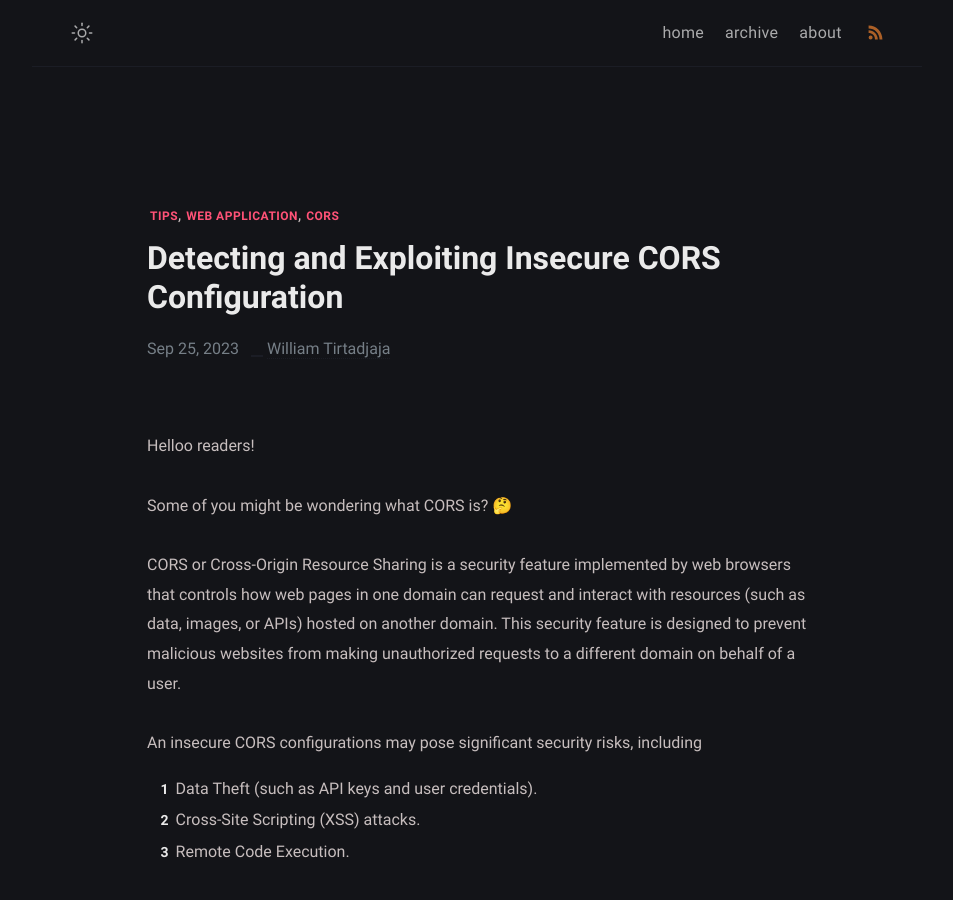
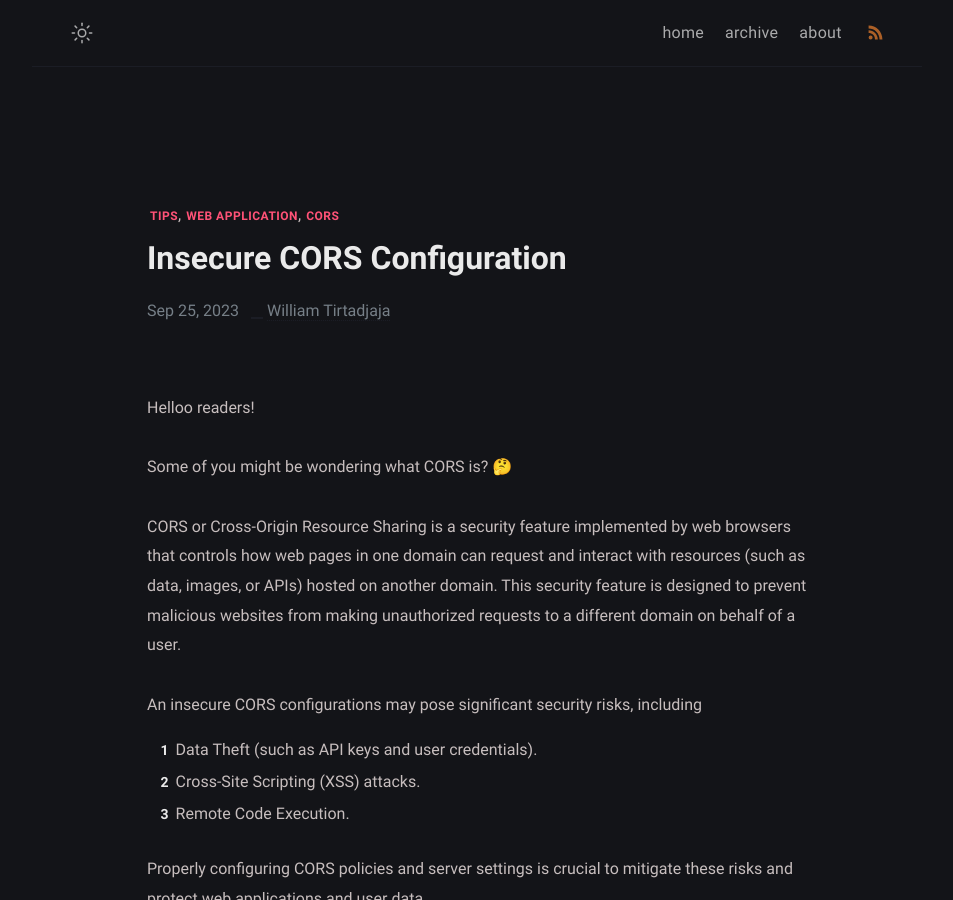
Before and after one commit to william5647/jekyll-william, a Jekyll site: the page built from _posts/insecure-cors/2023-09-25-insecure-cors-configuration.md, in a window 1280 px wide and 900 px high. Shown: the whole window, without its empty margins (163-1116 px from the left). Built offline with Jekyll 4.4.1, drawn with Linux system fonts in a browser that asks for light colours.

Commit message:
Update 2023-09-25-insecure-cors-configuration.md

```diff
--- a/_posts/insecure-cors/2023-09-25-insecure-cors-configuration.md
+++ b/_posts/insecure-cors/2023-09-25-insecure-cors-configuration.md
@@ -1,6 +1,6 @@
 ---
 layout: post
-title:  "Detecting and Exploiting Insecure CORS Configuration"
+title:  "Insecure CORS Configuration"
 date:   2023-09-25 21:29:20 +0700
 categories: jekyll update
 usemathjax: true
```
